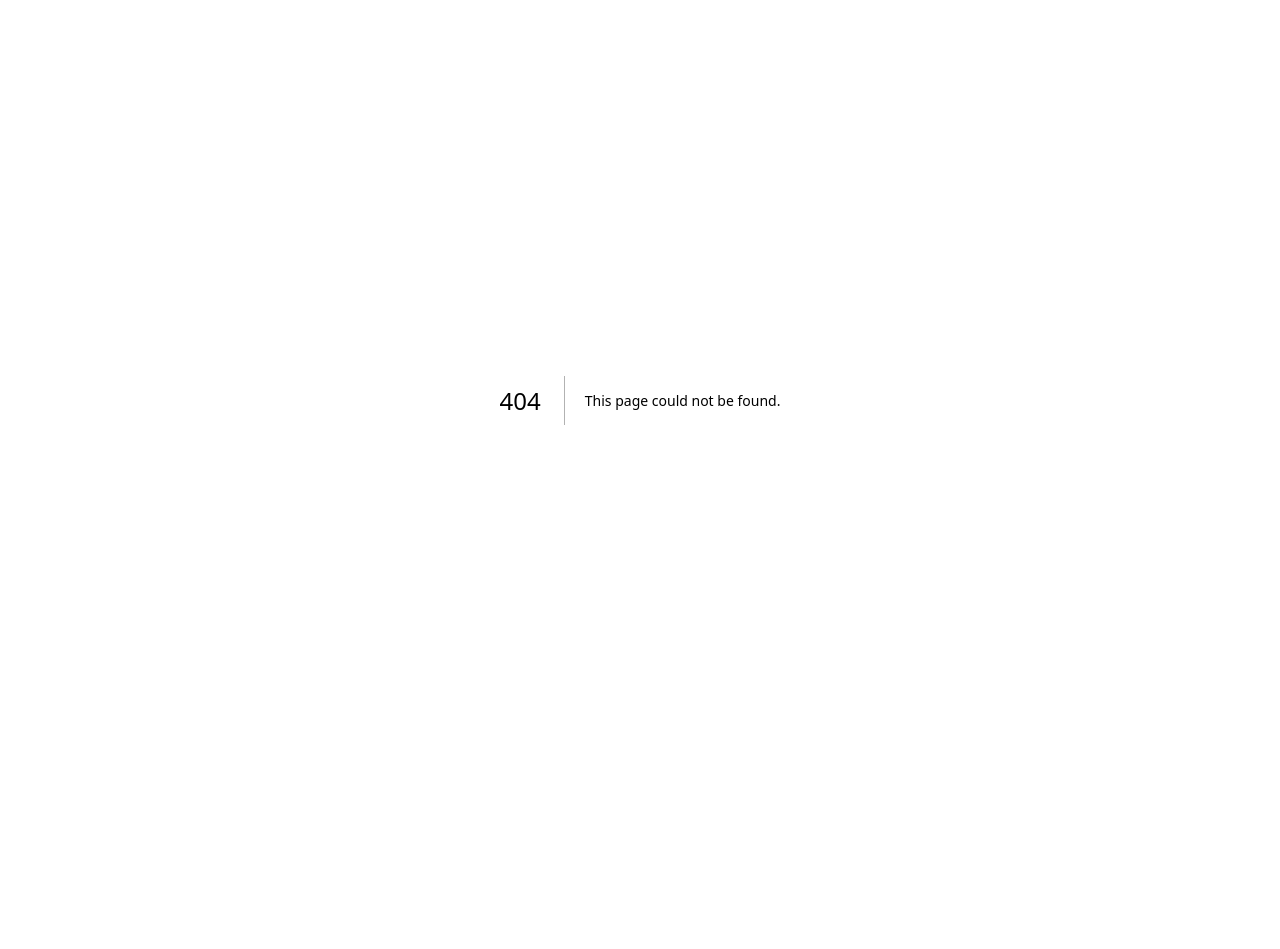
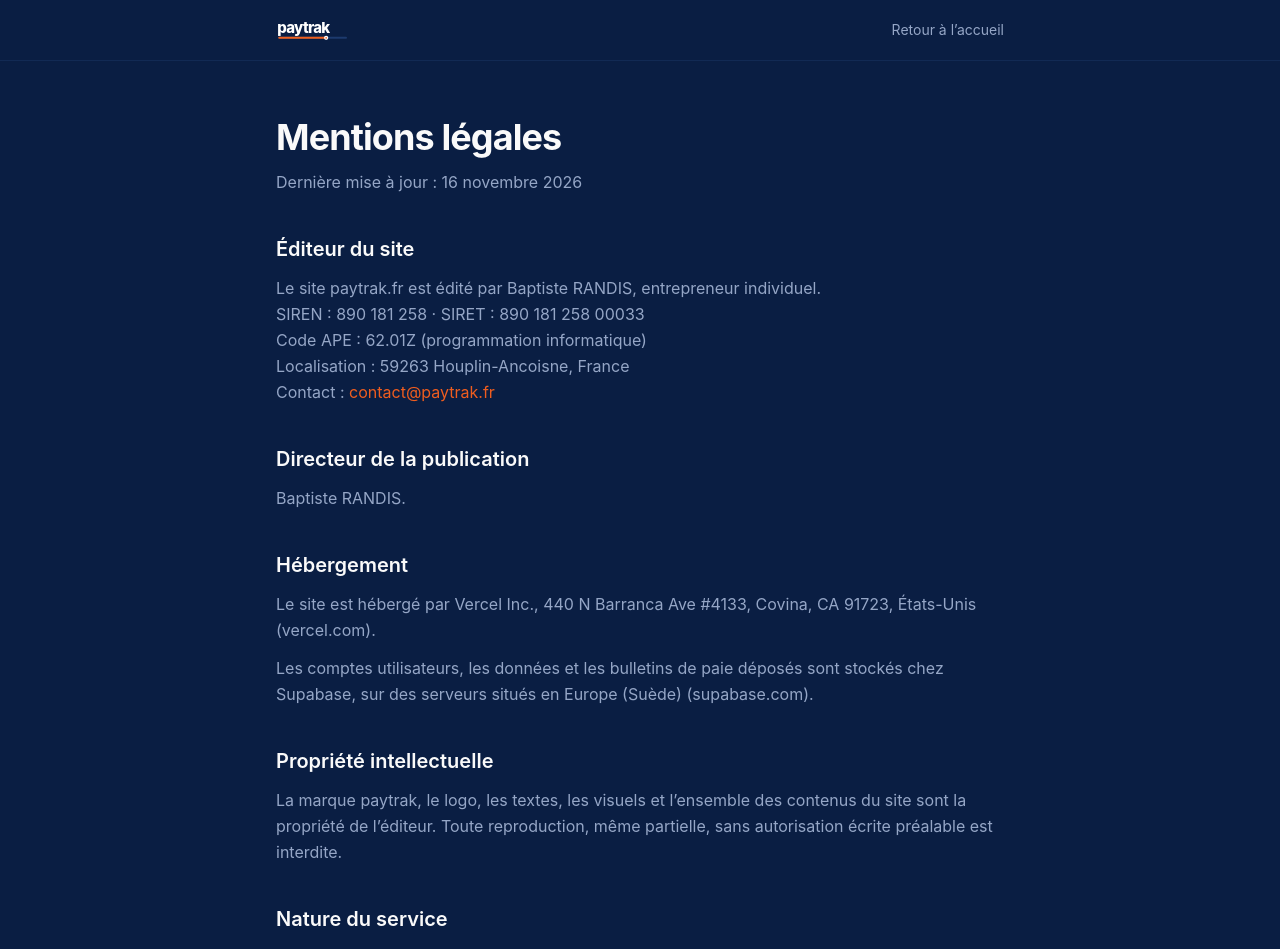
Before and after one commit to baptisterandis-coder/paytrack, a Next.js app: page /mentions-legales in a window 1280 px wide. Before the commit this address had no page. Shown: the top 949 px of the page. Before the commit the page ends 800 px from the top, so only its background shows below. Built offline with nearby package versions, Linux system fonts and the light colour scheme.

Commit message:
page mentions legales

```diff
--- /dev/null
+++ b/app/mentions-legales/page.tsx
@@ -0,0 +1,72 @@
+import type { Metadata } from "next";
+import Link from "next/link";
+import { Logo } from "@/components/Logo";
+
+export const metadata: Metadata = {
+  title: "Mentions légales | paytrak",
+  description: "Mentions légales du site paytrak.fr.",
+};
+
+const H2 = "text-xl font-semibold text-foreground mt-10 mb-3";
+const P = "text-muted-foreground leading-relaxed";
+
+export default function MentionsLegales() {
+  return (
+    <div className="min-h-screen bg-background text-foreground">
+      <header className="border-b border-border/40">
+        <div className="max-w-3xl mx-auto px-5 py-4 flex items-center justify-between">
+          <Link href="/" aria-label="Retour &agrave; l&rsquo;accueil">
+            <Logo className="h-7" />
+          </Link>
+          <Link href="/" className="text-sm text-muted-foreground hover:text-foreground">
+            Retour &agrave; l&rsquo;accueil
+          </Link>
+        </div>
+      </header>
+
+      <main className="max-w-3xl mx-auto px-5 py-10 md:py-14">
+        <h1 className="text-3xl sm:text-4xl font-bold tracking-tight">Mentions l&eacute;gales</h1>
+        <p className={P + " mt-3"}>Derni&egrave;re mise &agrave; jour : 16 novembre 2026</p>
+
+        <h2 className={H2}>&Eacute;diteur du site</h2>
+        <p className={P}>
+          Le site paytrak.fr est &eacute;dit&eacute; par Baptiste RANDIS, entrepreneur individuel.
+          <br />
+          SIREN : 890&nbsp;181&nbsp;258 &middot; SIRET : 890&nbsp;181&nbsp;258&nbsp;00033
+          <br />
+          Code APE : 62.01Z (programmation informatique)
+          <br />
+          Localisation : 59263 Houplin-Ancoisne, France
+          <br />
+          Contact : <a className="text-primary hover:underline" href="mailto:contact@paytrak.fr">contact@paytrak.fr</a>
+        </p>
+
+        <h2 className={H2}>Directeur de la publication</h2>
+        <p className={P}>Baptiste RANDIS.</p>
+
+        <h2 className={H2}>H&eacute;bergement</h2>
+        <p className={P}>
+          Le site est h&eacute;berg&eacute; par Vercel Inc., 440 N Barranca Ave #4133, Covina, CA 91723, &Eacute;tats-Unis (vercel.com).
+        </p>
+        <p className={P + " mt-3"}>
+          Les comptes utilisateurs, les donn&eacute;es et les bulletins de paie d&eacute;pos&eacute;s sont stock&eacute;s chez Supabase, sur des serveurs situ&eacute;s en Europe (Su&egrave;de) (supabase.com).
+        </p>
+
+        <h2 className={H2}>Propri&eacute;t&eacute; intellectuelle</h2>
+        <p className={P}>
+          La marque paytrak, le logo, les textes, les visuels et l&rsquo;ensemble des contenus du site sont la propri&eacute;t&eacute; de l&rsquo;&eacute;diteur. Toute reproduction, m&ecirc;me partielle, sans autorisation &eacute;crite pr&eacute;alable est interdite.
+        </p>
+
+        <h2 className={H2}>Nature du service</h2>
+        <p className={P}>
+          paytrak est un outil de suivi et de lecture de bulletins de paie. Les informations affich&eacute;es sont fournies &agrave; titre indicatif et ne remplacent pas ton bulletin de paie officiel, ni l&rsquo;avis d&rsquo;un professionnel du droit social ou de la comptabilit&eacute;.
+        </p>
+
+        <h2 className={H2}>Donn&eacute;es personnelles</h2>
+        <p className={P}>
+          Pour toute question sur tes donn&eacute;es ou pour exercer tes droits (acc&egrave;s, rectification, suppression), &eacute;cris &agrave; <a className="text-primary hover:underline" href="mailto:contact@paytrak.fr">contact@paytrak.fr</a>.
+        </p>
+      </main>
+    </div>
+  );
+}
```
